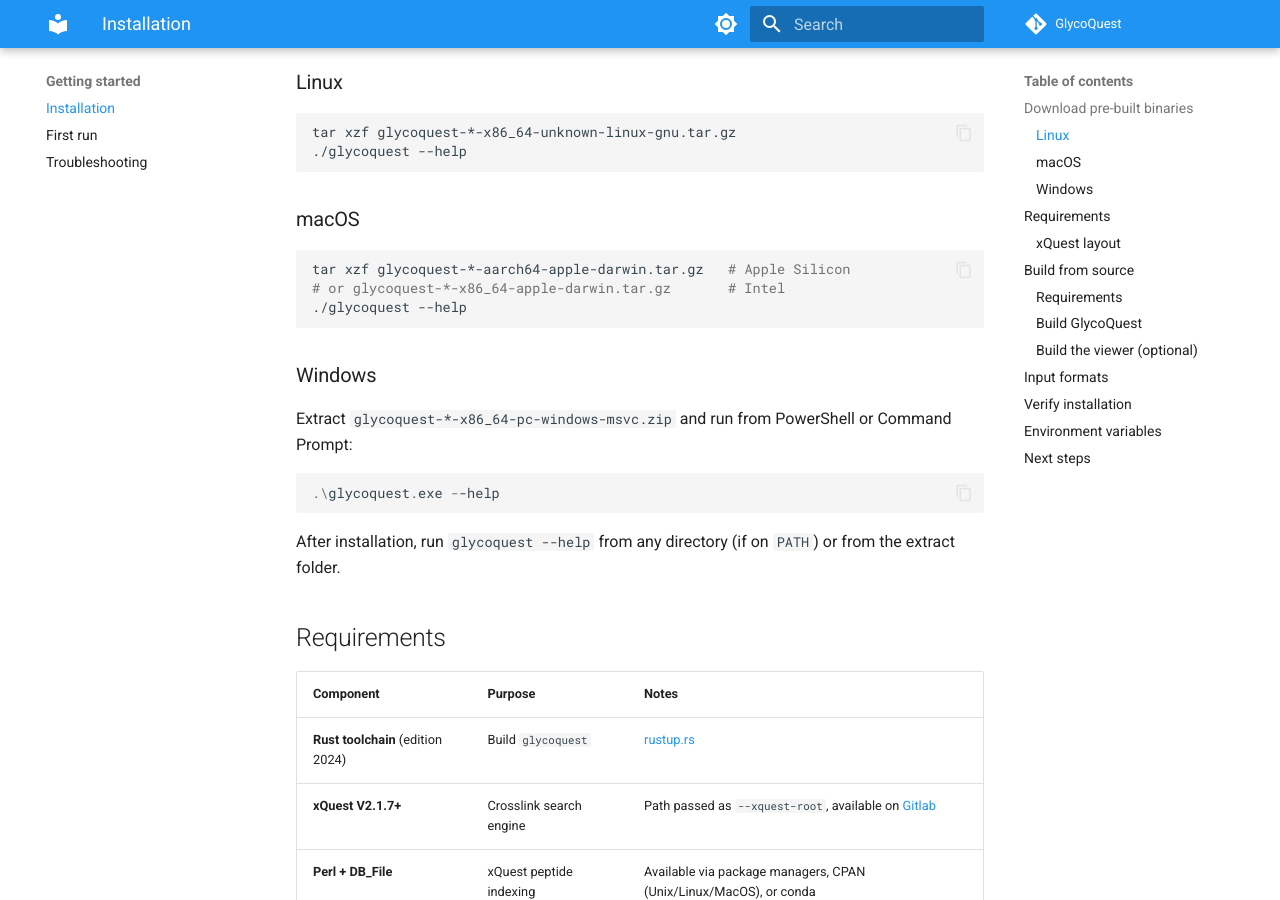
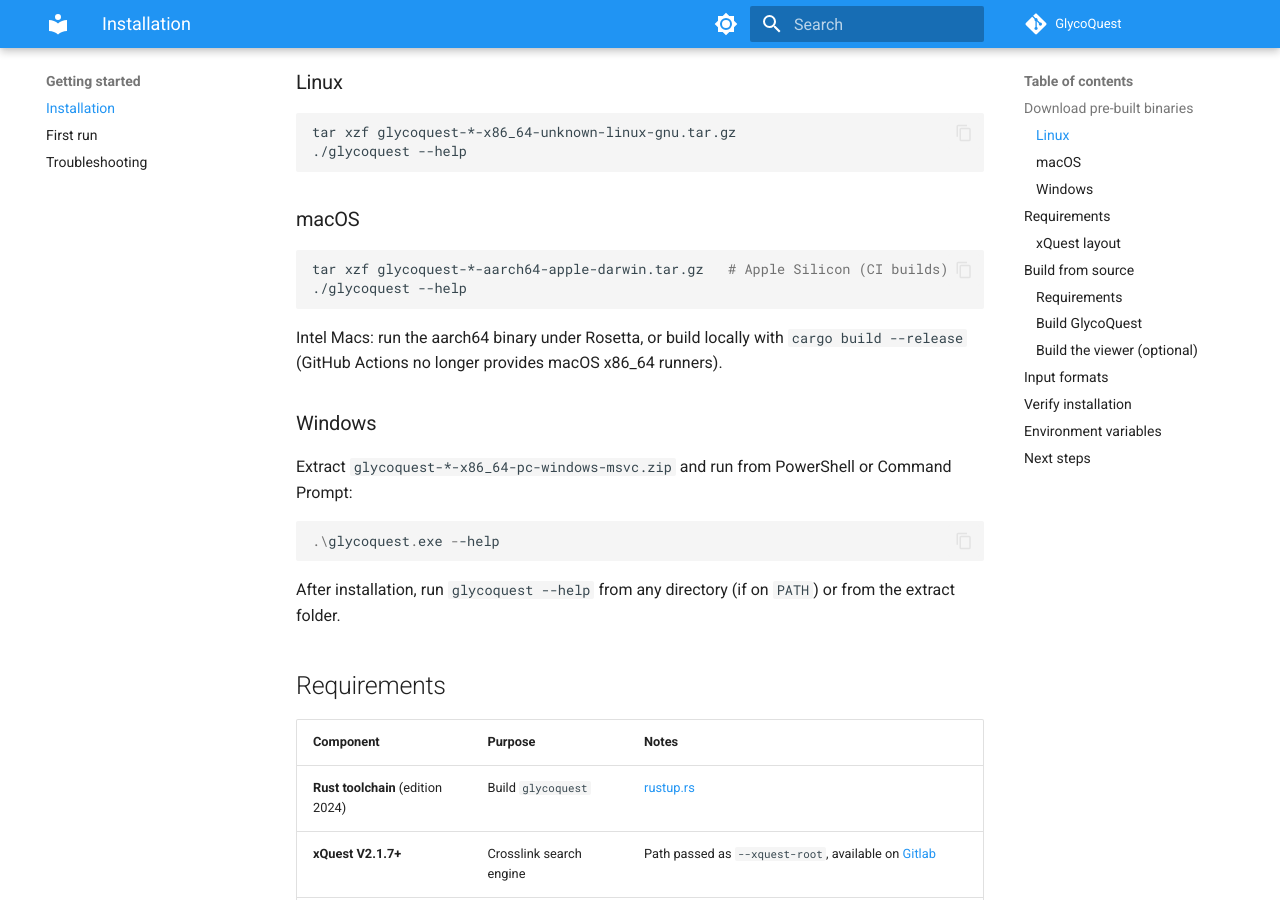
Before and after one commit to MateuszFido/GlycoQuest, an MkDocs documentation site: the page built from docs/getting-started/installation.md, in a window 1280 px wide and 900 px high, scrolled down 495 px. Built offline with MkDocs 1.6.1 and Material for MkDocs 9.7.7, drawn with Linux system fonts in a browser that asks for light colours.

Commit message:
ci: drop macOS Intel builds and bump version to 1.0.2
GitHub no longer provides x86_64 macOS runners; document Rosetta/local
build instead and align Cargo.toml with the v1.0.2 release tag.

````diff
--- a/Cargo.toml
+++ b/Cargo.toml
@@ -1,6 +1,6 @@
 [package]
 name = "glycoquest"
-version = "0.1.0"
+version = "1.0.2"
 edition = "2024"
 description = "Prepare and run xQuest searches for DSS-crosslinked glycopeptide-peptide spectra."
 
--- a/docs/getting-started/installation.md
+++ b/docs/getting-started/installation.md
@@ -20,10 +20,11 @@
 ### macOS
 
 ```bash
-tar xzf glycoquest-*-aarch64-apple-darwin.tar.gz   # Apple Silicon
-# or glycoquest-*-x86_64-apple-darwin.tar.gz       # Intel
+tar xzf glycoquest-*-aarch64-apple-darwin.tar.gz   # Apple Silicon (CI builds)
 ./glycoquest --help
 ```
+
+Intel Macs: run the aarch64 binary under Rosetta, or build locally with `cargo build --release` (GitHub Actions no longer provides macOS x86_64 runners).
 
 ### Windows
 
````
Also changed, not shown: .gitlab-ci.yml (+1 -20 lines), 1 other file.
